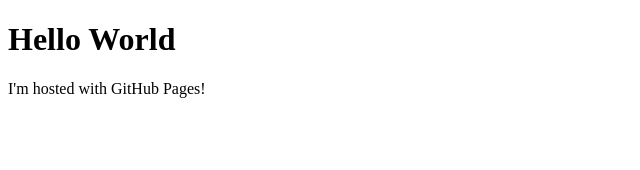
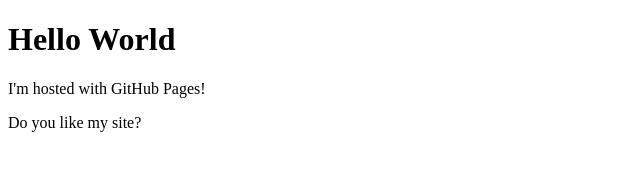
Before and after one commit to pblunk/pblunk.github.io, a plain HTML site: page index.html in a window 1280 px wide. Shown: the whole page, without its empty margins (0-640 px from the left). Drawn offline with Linux system fonts and the light colour scheme.

Commit message:
Update index.html

```diff
--- a/index.html
+++ b/index.html
@@ -3,5 +3,6 @@
 <body>
 <h1>Hello World</h1>
 <p>I'm hosted with GitHub Pages!</p>
+<p>Do you like my site?</p>
 </body>
 </html>
```
